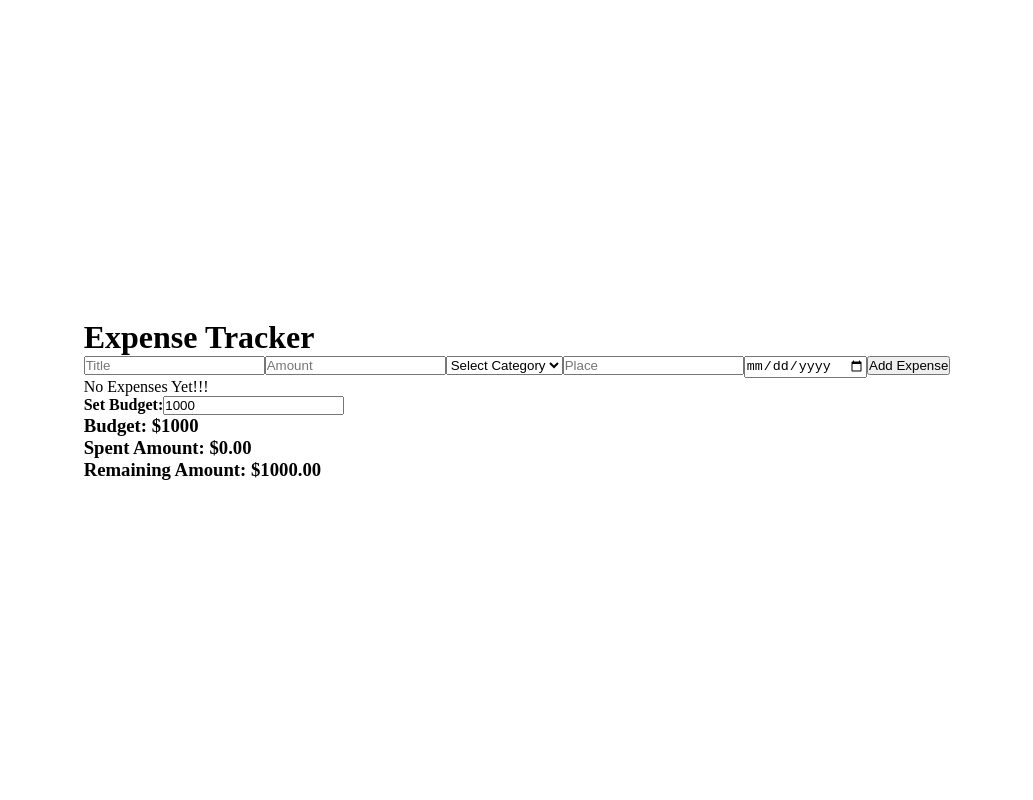
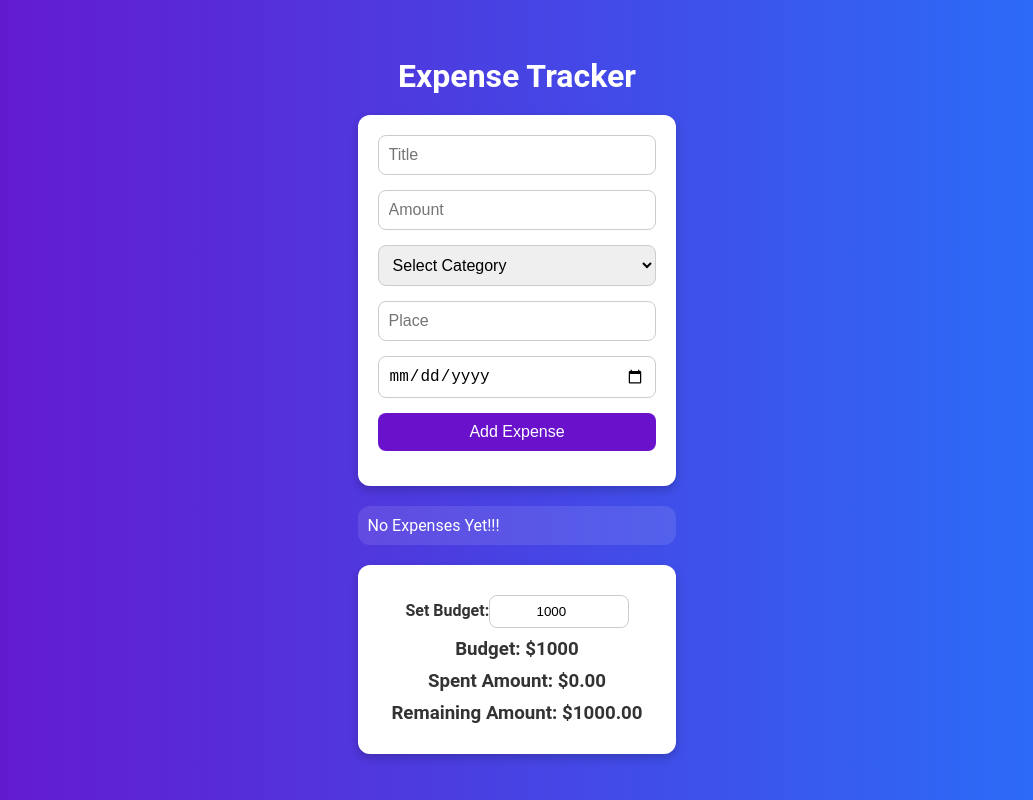
Before and after one commit to devendhiran0508/react, a React (Vite) app in the folder react-first-app/my-react-first-app/: page / in a window 1280 px wide. Shown: the whole page, without its empty margins (123-1156 px from the left). Built offline with nearby package versions, Linux system fonts and the light colour scheme.

Commit message:
update expense tracker

```diff
--- a/react-first-app/my-react-first-app/package.json
+++ b/react-first-app/my-react-first-app/package.json
@@ -15,7 +15,8 @@
     "lucide-react": "^0.487.0",
     "react": "^18.3.1",
     "react-dom": "^18.3.1",
-    "react-icons": "^5.5.0"
+    "react-icons": "^5.5.0",
+    "uuid": "^11.1.0"
   },
   "devDependencies": {
     "@eslint/js": "^9.17.0",
--- a/react-first-app/my-react-first-app/src/App.jsx
+++ b/react-first-app/my-react-first-app/src/App.jsx
@@ -2,6 +2,8 @@ import React, {useState} from "react";
 import ExpenseForm from "./ExpenseForm.jsx";
 import BudgetTracker from "./BudgetTracker.jsx";
 import ExpenseList from "./ExpenseList.jsx";
+import './ExpenseTracker.css';
+
 
 
 
--- a/react-first-app/my-react-first-app/src/BudgetTracker.jsx
+++ b/react-first-app/my-react-first-app/src/BudgetTracker.jsx
@@ -1,4 +1,6 @@
 import React from 'react';
+import './ExpenseTracker.css';
+
 
 const BudgetTracker=({expenses,budget,setBudget})=>{
     const total=expenses.reduce((sum,expense)=>sum+expense.amount,0);
--- a/react-first-app/my-react-first-app/src/ExpenseForm.jsx
+++ b/react-first-app/my-react-first-app/src/ExpenseForm.jsx
@@ -1,4 +1,7 @@
 import React, {useState} from 'react';
+import { v4 as uuidv4 } from "uuid";
+import './ExpenseTracker.css';
+
 
 const categories=["Transport","Food","Accomodation","Other"];
 
@@ -14,7 +17,7 @@ const ExpenseForm=({onAddExpense})=>{
         if(title && amount && category && date && place)
         {
             onAddExpense({
-                id:Date.now(), title, amount:parseFloat(amount), category, place, date
+                id:uuidv4(), title, amount:parseFloat(amount), category, place, date
             });
             setTitle("");
             setAmount("");
--- a/react-first-app/my-react-first-app/src/ExpenseList.jsx
+++ b/react-first-app/my-react-first-app/src/ExpenseList.jsx
@@ -1,4 +1,6 @@
 import React, { useState, useSyncExternalStore } from "react";
+import './ExpenseTracker.css';
+
 
 
 const ExpenseList=({expenses,onRemove,onEdit})=>{
@@ -49,8 +51,8 @@ const ExpenseList=({expenses,onRemove,onEdit})=>{
               <p>Category: {ex.category}</p>
               <p>Place: {ex.place}</p>
               <p>Date: {new Date(ex.date).toLocaleDateString()}</p>
-              <button onClick={() => startEdit(ex)}>Edit</button>
-              <button onClick={() => onRemove(ex.id)}>Remove</button>
+              <button className="edit-btn" onClick={() => startEdit(ex)}>Edit</button>
+              <button className="cancel-btn" onClick={() => onRemove(ex.id)}>Remove</button>
             </div>
         )))}
     </div>
--- /dev/null
+++ b/react-first-app/my-react-first-app/src/ExpenseTracker.css
@@ -0,0 +1,211 @@
+/* General Body Styles */
+body {
+    font-family: 'Roboto', sans-serif;
+    background: linear-gradient(to right, #6a11cb, #2575fc);
+    color: #fff;
+    margin: 0;
+    padding: 0;
+    display: flex;
+    justify-content: center;
+    align-items: center;
+    min-height: 100vh;
+  }
+  h1{
+    text-align: center;
+    color: #fff;
+    font-size: 2em;
+    margin-top: 10px;
+    margin-bottom: 20px;
+    font-weight: bold;
+  }
+  /* Form Container */
+  form {
+    background: #ffffff;
+    color: #333;
+    padding: 20px;
+    border-radius: 12px;
+    box-shadow: 0 4px 10px rgba(0, 0, 0, 0.2);
+    animation: fadeIn 1s ease;
+    max-width: 400px;
+    width: 100%;
+  }
+
+  form input,
+  form select,
+  form button {
+    display: block;
+    width: 100%;
+    margin-bottom: 15px;
+    padding: 10px;
+    border-radius: 8px;
+    border: 1px solid #ccc;
+    font-size: 16px;
+  }
+
+  form input:focus,
+  form select:focus {
+    outline: none;
+    border-color: #6a11cb;
+    box-shadow: 0 0 8px rgba(106, 17, 203, 0.4);
+  }
+
+  form button {
+    background: #6a11cb;
+    color: white;
+    border: none;
+    cursor: pointer;
+    transition: transform 0.2s ease, background 0.3s ease;
+  }
+
+  form button:hover {
+    background: #2575fc;
+    transform: scale(1.05);
+  }
+
+  /* Expense List */
+  .expense-list {
+    margin-top: 20px;
+    padding: 10px;
+    background: rgba(255, 255, 255, 0.1);
+    border-radius: 12px;
+    animation: slideUp 1s ease;
+    overflow: auto;
+    max-height: 400px;
+  }
+
+  .expense-item {
+    background: white;
+    color: #333;
+    margin: 10px 0;
+    padding: 15px;
+    border-radius: 10px;
+    box-shadow: 0 2px 6px rgba(0, 0, 0, 0.1);
+    display: flex;
+    flex-direction: column;
+    align-items: flex-start;
+    animation: popIn 0.5s ease;
+  }
+
+  .expense-item h3 {
+    margin: 0;
+    color: #6a11cb;
+  }
+
+  .expense-item p {
+    margin: 5px 0;
+  }
+
+  .expense-item .edit-btn {
+    margin-top: 10px;
+    background: #ff5252;
+    color: white;
+    border: none;
+    border-radius: 6px;
+    padding: 8px 12px;
+    cursor: pointer;
+    transition: all 0.3s ease;
+  }
+  .expense-item .cancel-btn{
+    margin-top: 10px;
+    background: #6a11cb;
+    color: white;
+    border: none;
+    border-radius: 6px;
+    padding: 8px 12px;
+    cursor: pointer;
+    transition: all 0.3s ease;
+  }
+
+  .expense-item .edit-btn:hover {
+    background: #ff7878;
+    transform: scale(1.1);
+  }
+
+
+  .expense-item .cancel-btn:hover {
+    background: #2575fc;
+    transform: scale(1.1);
+  }
+
+  /* Budget Tracker */
+  .budget-tracker {
+    background: white;
+    color: #333;
+    margin-top: 20px;
+    padding: 20px;
+    border-radius: 12px;
+    box-shadow: 0 4px 10px rgba(0, 0, 0, 0.2);
+    text-align: center;
+    animation: zoomIn 0.7s ease;
+  }
+
+  .budget-tracker input {
+    border: 1px solid #ccc;
+    border-radius: 8px;
+    padding: 8px;
+    margin-top: 10px;
+    width: 50%;
+    text-align: center;
+  }
+
+  .budget-tracker h3 {
+    margin: 10px 0;
+  }
+
+  /* Animations */
+  @keyframes fadeIn {
+    from {
+      opacity: 0;
+      transform: translateY(10px);
+    }
+    to {
+      opacity: 1;
+      transform: translateY(0);
+    }
+  }
+
+  @keyframes slideUp {
+    from {
+      opacity: 0;
+      transform: translateY(20px);
+    }
+    to {
+      opacity: 1;
+      transform: translateY(0);
+    }
+  }
+
+  @keyframes popIn {
+    from {
+      opacity: 0;
+      transform: scale(0.8);
+    }
+    to {
+      opacity: 1;
+      transform: scale(1);
+    }
+  }
+
+  @keyframes zoomIn {
+    from {
+      transform: scale(0.9);
+      opacity: 0;
+    }
+    to {
+      transform: scale(1);
+      opacity: 1;
+    }
+  }
+
+  /* Responsive Design */
+  @media (max-width: 768px) {
+    form,
+    .budget-tracker {
+      max-width: 90%;
+    }
+
+    .expense-item {
+      flex-direction: column;
+      align-items: flex-start;
+    }
+  }
```
Also changed, not shown: 1 other file (tests, documents, lock files or other folders).
